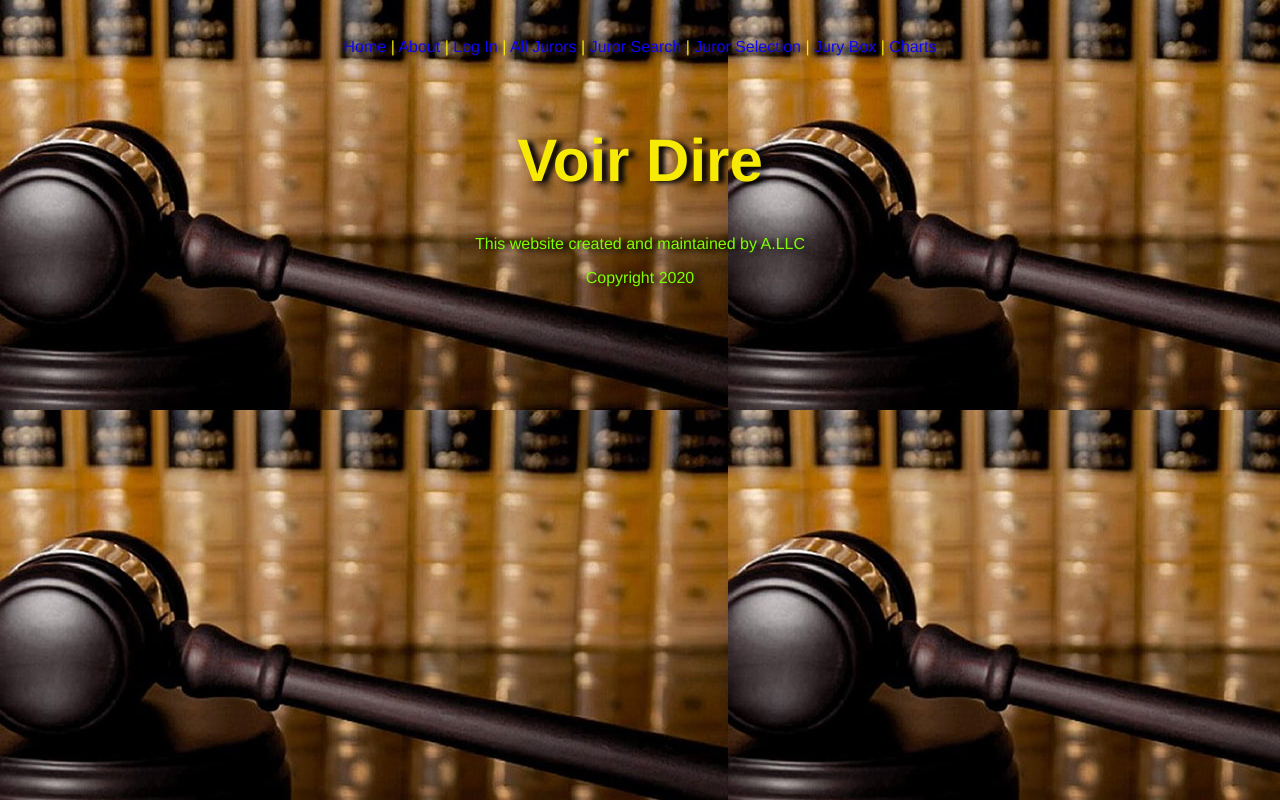
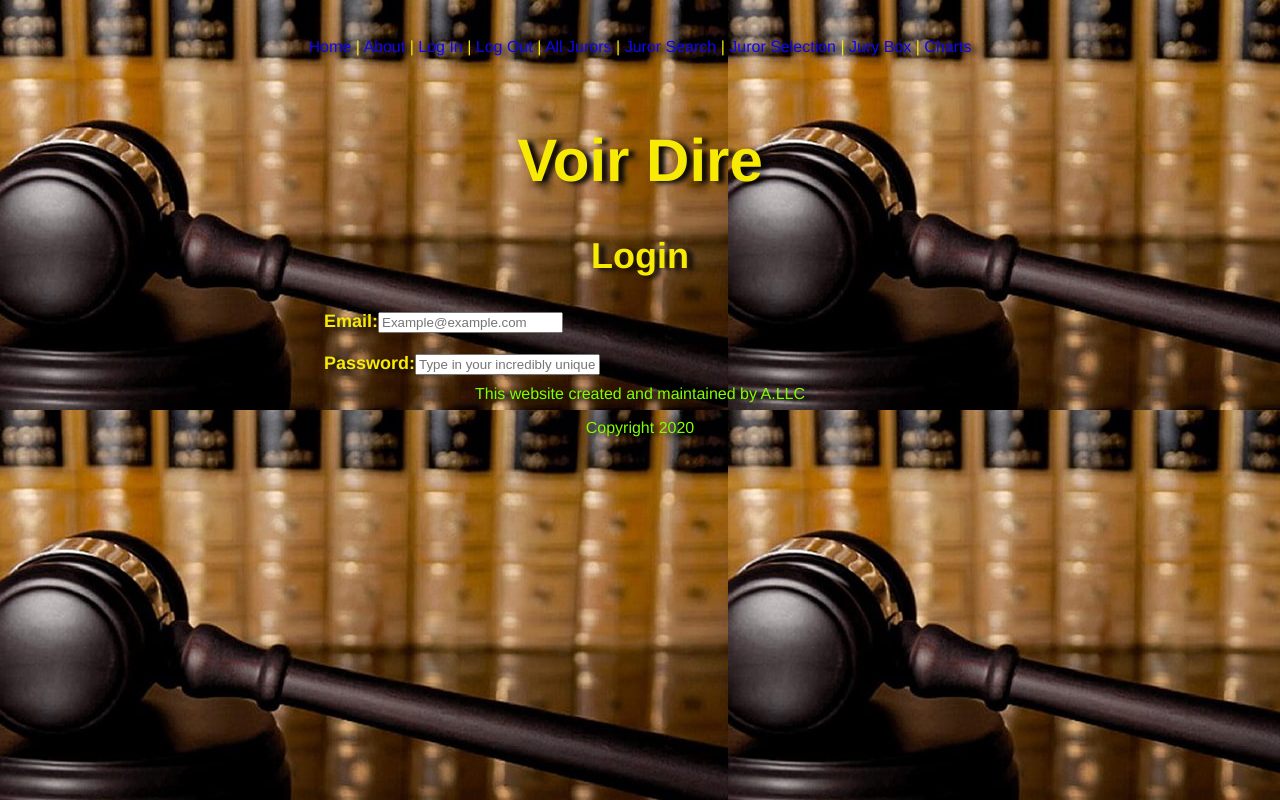
Before and after one commit to geoffarner/voir-dire-app, a Vue app: page /login in a window 1280 px wide. Built offline with nearby package versions, Linux system fonts and the light colour scheme.

Commit message:
Added Login and Logout

```diff
--- a/src/App.vue
+++ b/src/App.vue
@@ -4,7 +4,9 @@
     |
     <router-link to="/about">About</router-link>
     |
-    <router-link to="">Log In</router-link>
+    <router-link to="/login">Log In</router-link>
+    |
+    <router-link to="/logout">Log Out</router-link>
     |
     <router-link to="">All Jurors</router-link>
     |
--- a/src/router/index.js
+++ b/src/router/index.js
@@ -1,5 +1,8 @@
 import { createRouter, createWebHistory } from "vue-router";
 import HomeView from "../views/HomeView.vue";
+import AboutView from "../views/AboutView.vue";
+import LoginView from "../views/LoginView.vue";
+import LogoutView from "../views/LogoutView.vue";
 
 const routes = [
   {
@@ -10,10 +13,17 @@ const routes = [
   {
     path: "/about",
     name: "about",
-    // route level code-splitting
-    // this generates a separate chunk (about.[hash].js) for this route
-    // which is lazy-loaded when the route is visited.
-    component: () => import(/* webpackChunkName: "about" */ "../views/AboutView.vue"),
+    component: AboutView,
+  },
+  {
+    path: "/login",
+    name: "login",
+    component: LoginView,
+  },
+  {
+    path: "/logout",
+    name: "logout",
+    component: LogoutView,
   },
 ];
 
--- a/src/views/LoginView.vue
+++ b/src/views/LoginView.vue
@@ -1,3 +1,82 @@
 <script>
-// import axios from "axios"
+import axios from "axios";
+
+export default {
+  data: function () {
+    return {
+      newSessionParams: {},
+      errors: [],
+    };
+  },
+  methods: {
+    submit: function () {
+      axios
+        .post("/sessions", this.newSessionParams)
+        .then((response) => {
+          axios.defaults.headers.common["Authorization"] = "Bearer " + response.data.jwt;
+          localStorage.setItem("jwt", response.data.jwt);
+          this.$router.push("/post");
+        })
+        .catch((error) => {
+          console.log(error.response);
+          this.errors = ["Invalid email or password."];
+          this.email = "";
+          this.password = "";
+        });
+    },
+  },
+};
 </script>
+
+<template>
+  <div class="login">
+    <form v-on:submit.prevent="submit()">
+      <h1>Login</h1>
+      <ul>
+        <li v-for="error in errors" v-bind:key="error">{{ error }}</li>
+      </ul>
+      <div class="email">
+        <label>Email:</label>
+        <input
+          class="form-control form-control-sm"
+          type="email"
+          placeholder="Example@example.com"
+          aria-label=".form-control-sm"
+          v-model="newSessionParams.email"
+        />
+      </div>
+      <div class="password">
+        <label>Password:</label>
+        <input
+          class="form-control form-control-sm"
+          type="password"
+          placeholder="Type in your incredibly unique password"
+          aria-label=".form-control-sm"
+          v-model="newSessionParams.email"
+        />
+      </div>
+    </form>
+  </div>
+</template>
+
+<style>
+.login {
+  font-size: large;
+  font-style: bold;
+  font-weight: bolder;
+}
+.email {
+  width: 50%;
+  text-align: left;
+  align-content: center;
+  margin: auto;
+  padding: 10px;
+}
+.password {
+  width: 50%;
+  text-align: left;
+  align-content: center;
+  margin: auto;
+  padding: 10px;
+}
+</style>
--- /dev/null
+++ b/src/views/LogoutView.vue
@@ -0,0 +1,16 @@
+<script>
+import axios from "axios";
+
+export default {
+  created: function () {
+    delete axios.defaults.headers.common["Authorization"];
+    localStorage.removeItem("jwt");
+    localStorage.setItem(("flashMessage", "User Logged Out"));
+    this.$router.push("/posts");
+  },
+};
+</script>
+
+<template>
+  <div class="logout"></div>
+</template>
```
